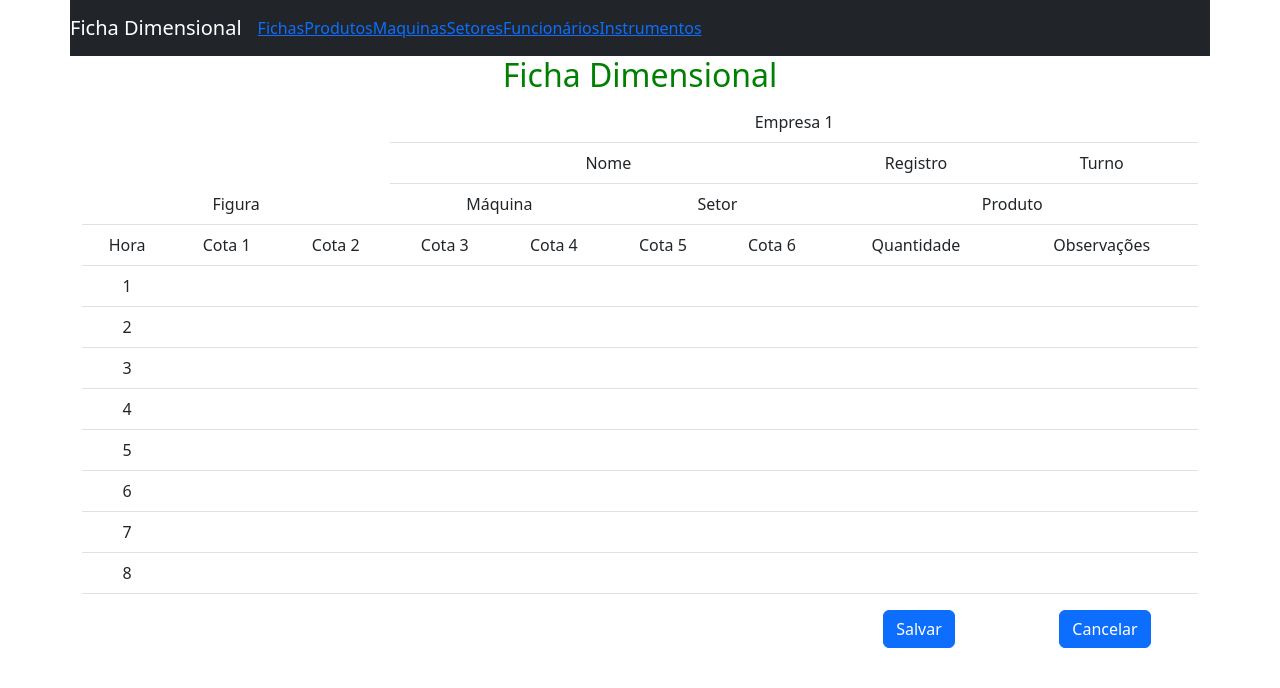
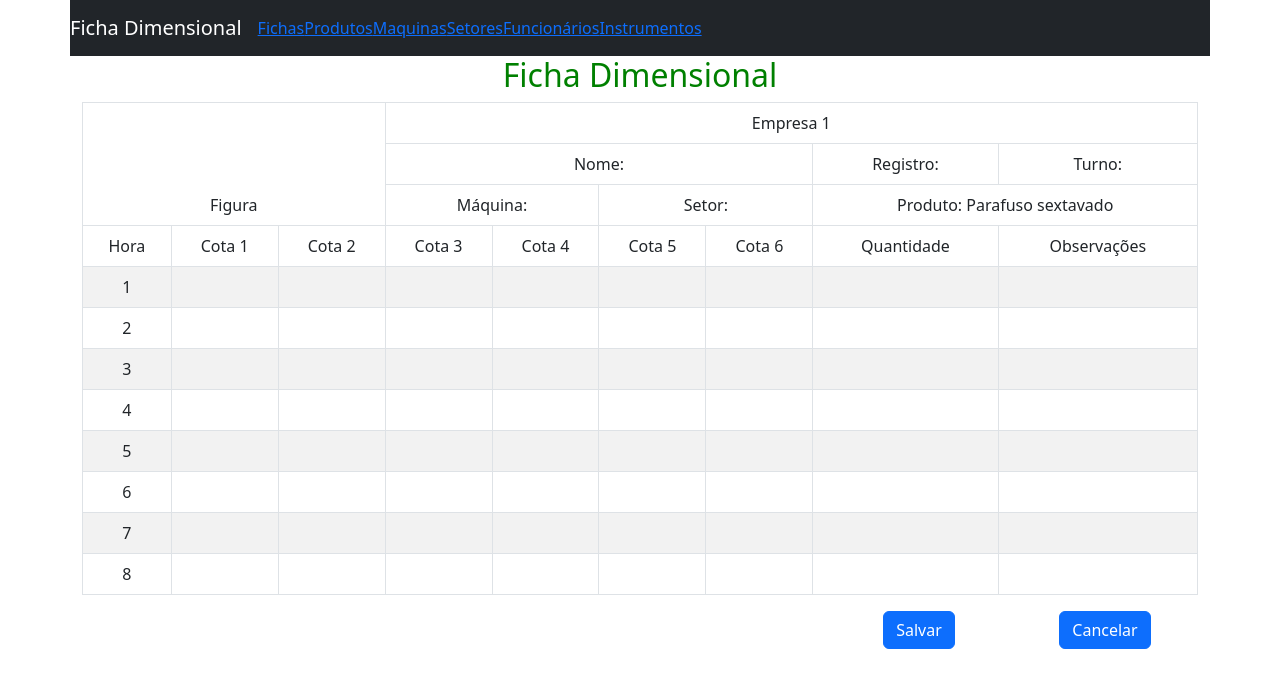
Before and after one commit to DaniloOC/ficha-dimensional-app, a React (Create React App) app: page /forms/ficha/1 in a window 1280 px wide. Shown: the top 688 px of the page. Built offline with nearby package versions, Linux system fonts and the light colour scheme.

Commit message:
Formatando ficha dimensional

```diff
--- a/src/components/forms/Ficha.js
+++ b/src/components/forms/Ficha.js
@@ -63,21 +63,21 @@ const Ficha = () => {
             >
                 <Form onSubmit={onFormSubmit}>
                     <Row>
-                        <Table>
+                        <Table striped bordered hover>
                             <thead>
                                 <tr>
                                     <td rowSpan={3} colSpan={3}>Figura</td>
                                     <td colSpan={quantidadeCotas}>Empresa 1</td>
                                 </tr>
                                 <tr>
-                                    <td colSpan={quantidadeCotas + 3 - 5} >Nome</td>
-                                    <td>Registro</td>
-                                    <td>Turno</td>
+                                    <td colSpan={quantidadeCotas + 3 - 5} >Nome: {ficha.nome}</td>
+                                    <td>Registro: {ficha.registro}</td>
+                                    <td>Turno: {ficha.turno}</td>
                                 </tr>
                                 <tr>
-                                    <td colSpan={(quantidadeCotas + 3 - 3) / 3}>Máquina</td>
-                                    <td colSpan={(quantidadeCotas + 3 - 3) / 3}>Setor</td>
-                                    <td colSpan={(quantidadeCotas + 3 - 3) / 3}>Produto</td>
+                                    <td colSpan={(quantidadeCotas + 3 - 3) / 3}>Máquina: {ficha.maquina}</td>
+                                    <td colSpan={(quantidadeCotas + 3 - 3) / 3}>Setor: {ficha.setor}</td>
+                                    <td colSpan={(quantidadeCotas + 3 - 3) / 3}>Produto: {ficha.produto}</td>
                                 </tr>
                                 <tr>
                                     <td>Hora</td>
--- a/src/service/FichasService.js
+++ b/src/service/FichasService.js
@@ -16,12 +16,12 @@ const FichasService = {
 
     findById: function (id) {
         if (id === undefined || id === '') {
-            return null;
+            return {};
         }
         const itens = this.fichas.filter((f) => {
             return f.id === parseInt(id);
         });
-        return itens.length > 0 ? itens[0] : null;
+        return itens.length > 0 ? itens[0] : {};
     }
 
 };
--- a/src/service/InstrumentosService.js
+++ b/src/service/InstrumentosService.js
@@ -16,12 +16,12 @@ const InstrumentosService = {
 
     findById: function (id) {
         if (id === undefined || id === '') {
-            return null;
+            return {};
         }
         const itens = this.instrumentos.filter((f) => {
             return f.id === parseInt(id);
         });
-        return itens.length > 0 ? itens[0] : null;
+        return itens.length > 0 ? itens[0] : {};
     }
 
 };
```
